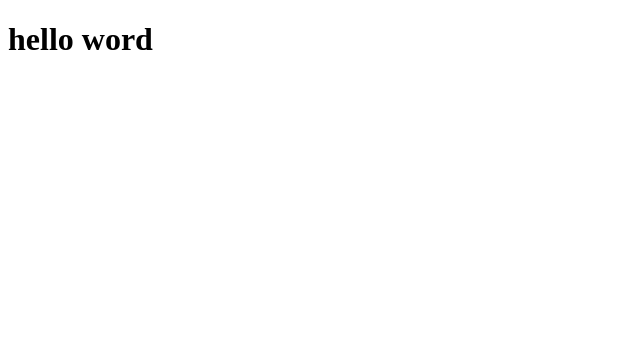
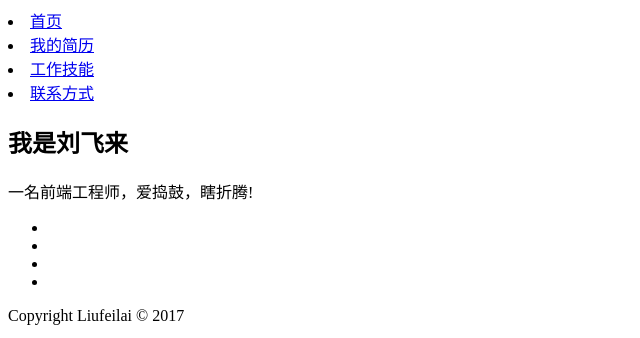
Before and after one commit to flyingliu/feilai, a plain HTML site: page src/index.html in a window 1280 px wide. Shown: the whole page, without its empty margins (0-640 px from the left). Drawn offline with Linux system fonts and the light colour scheme; a small style sheet from the web is missing.

Commit message:
Update 2017-08-22T06:41:09.162Z

```diff
--- a/src/index.html
+++ b/src/index.html
@@ -1 +1 @@
-<!DOCTYPE html><html lang="en"></html><head><meta charset="UTF-8"/><meta name="viewport" content="width=device-width, initial-scale=1.0"/><meta http-equiv="X-UA-Compatible" content="ie=edge"/><title>Document</title></head><body><h1>hello word</h1></body>
+<!DOCTYPE html><html><head><title>我是刘飞来.</title><meta name="viewport" content="width=device-width,initial-scale=1,maximum-scale=1"><link rel="stylesheet" href="css/style.css"><link rel="stylesheet" href="//at.alicdn.com/t/font_390780_of1l125l9tem6lxr.css"><script src="https://cdn.bootcss.com/require.js/2.3.4/require.min.js"></script></head><body><header><nav><li> <a href="/liufeilai/">首页</a></li><li> <a href="/liufeilai/about.html">我的简历</a></li><li> <a href="/liufeilai/tech.html">工作技能</a></li><li> <a href="/liufeilai/contact.html">联系方式</a></li></nav></header><main><div class="index"><i class="avatar"></i><article><h1>我是刘飞来</h1><p>一名前端工程师，爱捣鼓，瞎折腾!</p><div class="links"><ul><li><a href="https://github.com/flyingliu" class="iconfont icon-yuan-github"></a></li><li><a href="https://user.qzone.qq.com/63480013/" class="iconfont icon-blog2"></a></li><li><a href="https://www.douban.com/people/guolaiwan/" class="iconfont icon-douban"></a></li><li><a href="https://www.zhihu.com/people/liu-fei-lai" class="iconfont icon-zhihu"></a></li></ul></div></article></div></main><footer><p>Copyright  Liufeilai  &copy; 2017</p></footer><canvas id="canvas"></canvas><script src="js/main.js"></script></body></html>
```
Also changed, not shown: src/about.html (added, +1 -0 lines), src/contact.html (added, +1 -0 lines), src/tech.html (added, +1 -0 lines).
